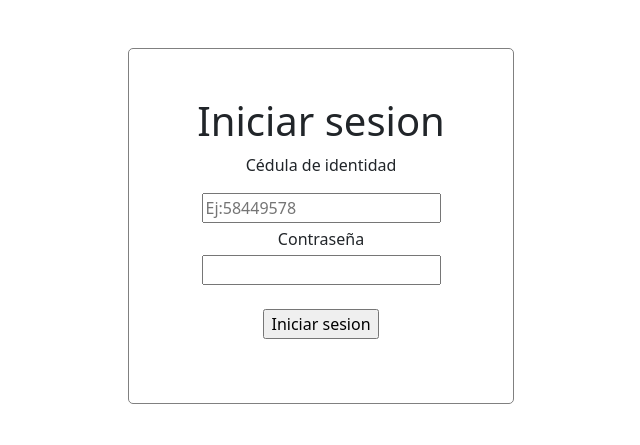
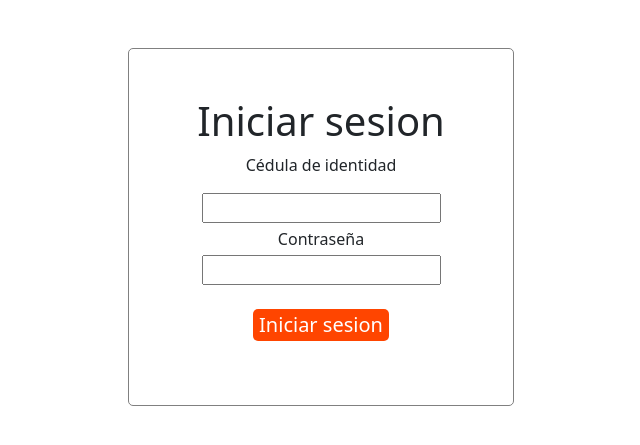
Before and after one commit to Gstar97/Proyecto_ITI, a PHP site: page /login.html in a window 1280 px wide. Shown: the part 106-551 px from the top of the page, without its empty margins (319-959 px from the left). Run offline with PHP 8.4, Linux system fonts and the light colour scheme.

Commit message:
Se agrego enlances y mejoro un poco el index y login

```diff
--- a/V_1.0.0/css/estilo login y registro.css
+++ b/V_1.0.0/css/estilo login y registro.css
@@ -28,3 +28,15 @@
     border:1px solid gray;
     border-radius:5px;
 }
+/*Boton login*/
+#btnIniciarSesion{
+    color:white;
+    background-color:orangered;
+    border-radius:5px;
+    border:0px;
+    font-size:20px;
+    transition:0.1s;
+}
+#btnIniciarSesion:active{
+    background-color:#1D1D1D;
+}
--- a/V_1.0.0/login.html
+++ b/V_1.0.0/login.html
@@ -40,7 +40,7 @@
             <h1>Iniciar sesion</h1>
             <p class="">Cédula de identidad</p>
 
-            <input type="text" maxlength="8" id="txtCedulaLogin" placeholder="Ej:58449578" class="">
+            <input type="text" maxlength="8" id="txtCedulaLogin" class="">
             <p class="my-1">Contraseña</p>
             <input type="password" id="txtClaveLogin">
             <section class="col">
```
Also changed, not shown: V_1.0.0/css/estilo.index.css (+0 -10 lines), V_1.0.0/index.html (+6 -6 lines).
